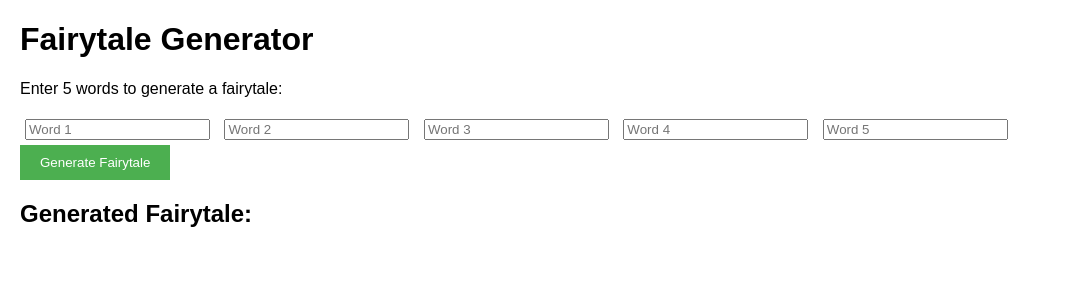
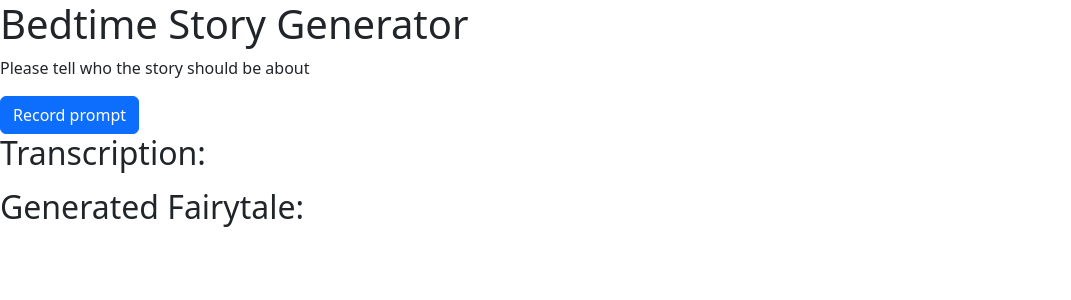
Before and after one commit to Morgenmuffel/py-ai-bedtime-story, a Flask app: page / in a window 1280 px wide. Shown: the top 300 px of the page, without its empty margins (0-1071 px from the left). Run offline with Flask 3, Linux system fonts and the light colour scheme; parts of the project's set-up code (start-up, migrations or seed data) failed here and were passed over.

Commit message:
version 1

```diff
--- a/app.py
+++ b/app.py
@@ -1,33 +1,48 @@
-from flask import Flask, request, jsonify, render_template
-import requests
+from flask import Flask, request, jsonify, render_template, requests
 import os
+import io
+from openai import OpenAI
 from dotenv import load_dotenv
 
 load_dotenv()
-
-app = Flask(__name__)
 
 OPENAI_API_KEY = os.getenv("OPENAI_API_KEY")
 ELEVENLABS_API_KEY = os.getenv("ELEVENLABS_API_KEY")
 VOICE_ID = "OOTZSkkPGHD1csczSCmT"
 # or use premade voices in elevenlabs like CwhRBWXzGAHq8TQ4Fs17
 
+app = Flask(__name__)
+
+client = OpenAI()
 
 @app.route("/")
 def index():
     return render_template("index.html")
 
+@app.route("/transcribe", methods=["POST"])
+def transcribe():
+    file = request.files["audio"]
+    buffer = io.BytesIO(file.read())
+    buffer.name = "audio.webm"
+
+    transcript = client.audio.transcriptions.create(
+        model="whisper-1",
+        file=buffer,
+        language="ru"
+    )
+
+    return {"output": transcript.text}
 
 @app.route("/generate-fairytale", methods=["POST"])
 def generate_fairytale():
     data = request.json
-    words = data.get("words")
+    transcription = data.get("transcription")
 
-    if not words or len(words) < 3:
-        return jsonify({"error": "Please provide at least 3 words."}), 400
+    if not transcription or len(transcription) < 3:
+        return jsonify({"error": "Please provide prompt"}), 400
 
-    prompt = f"Write a bed-time story in Russian that fits 2.5 years old and contains the following heros or things: {', '.join(words)}. \
-                The story should be 8-10 short sentences long and end with everybody going to bed."
+    prompt = f"Write a bed-time story in Russian that fits 2.5 years old about: {transcription}. \
+                The story should be 8-10 short sentences long and end with everybody get tired and going to bed."
 
     try:
         response = requests.post(
--- /dev/null
+++ b/static/app.js
@@ -0,0 +1,104 @@
+const record = document.querySelector(".record");
+const output = document.querySelector(".prompt");
+
+if (navigator.mediaDevices.getUserMedia) {
+
+    let onMediaSetupSuccess = function (stream) {
+        const mediaRecorder = new MediaRecorder(stream);
+        let chunks = [];
+
+        record.onclick = function() {
+            if (mediaRecorder.state == "recording") {
+                mediaRecorder.stop();
+                record.classList.remove("btn-danger");
+                record.classList.add("btn-primary");
+            } else {
+                mediaRecorder.start();
+                record.classList.remove("btn-primary");
+                record.classList.add("btn-danger");
+            }
+        }
+
+        mediaRecorder.ondataavailable = function (e) {
+            chunks.push(e.data);
+        }
+
+        mediaRecorder.onstop = function () {
+            let blob = new Blob(chunks, {type: "audio/webm"});
+            chunks = [];
+
+            let formData = new FormData();
+            formData.append("audio", blob);
+
+            fetch("/transcribe", {
+                method: "POST",
+                body: formData
+            }).then((response) => response.json())
+            .then((data) => {
+                output.innerHTML = data.output;
+                document.getElementById('generateButton').style.display = 'inline'
+            })
+        }
+    }
+
+    let onMediaSetupFailure = function(err) {
+        alert(err);
+    }
+
+    navigator.mediaDevices.getUserMedia({ audio: true}).then(onMediaSetupSuccess, onMediaSetupFailure);
+
+} else {
+    alert("getUserMedia is not supported in your browser!")
+}
+
+let generatedFairytale = ''
+
+async function generateFairytale() {
+  const transcription = document.getElementById('transcription').value
+
+  if (!transcription) {
+    alert('No transcription provided!')
+    return
+  }
+
+  const response = await fetch('/generate-fairytale', {
+    method: 'POST',
+    headers: {
+      'Content-Type': 'application/json',
+    },
+    body: JSON.stringify({ transcription: transcription }),
+  })
+
+  const data = await response.json()
+  if (data.error) {
+    document.getElementById('fairytale').textContent = 'Error generating fairytale: ' + data.error
+  } else {
+    generatedFairytale = data.fairytale
+    document.getElementById('fairytale').textContent = data.fairytale
+    document.getElementById('voiceOverButton').style.display = 'inline'
+  }
+}
+
+async function voiceOverFairytale() {
+  if (!generatedFairytale) {
+    alert('No fairytale to voice over!')
+    return
+  }
+
+  const response = await fetch('/voice-over', {
+    method: 'POST',
+    headers: {
+      'Content-Type': 'application/json',
+    },
+    body: JSON.stringify({ fairytale: generatedFairytale }),
+  })
+
+  const data = await response.json()
+  if (data.audioUrl) {
+    const audioPlayer = document.createElement('audio')
+    audioPlayer.src = data.audioUrl
+    audioPlayer.controls = true
+    document.body.appendChild(audioPlayer)
+    audioPlayer.play()
+  }
+}
--- a/templates/index.html
+++ b/templates/index.html
@@ -3,29 +3,18 @@
   <head>
     <meta charset="UTF-8" />
     <meta name="viewport" content="width=device-width, initial-scale=1.0" />
-    <title>Fairytale Generator</title>
+    <title>Bedtime Story Generator</title>
+    <link href="https://cdn.jsdelivr.net/npm/bootstrap@5.3.3/dist/css/bootstrap.min.css" rel="stylesheet" integrity="sha384-QWTKZyjpPEjISv5WaRU9OFeRpok6YctnYmDr5pNlyT2bRjXh0JMhjY6hW+ALEwIH" crossorigin="anonymous">
     <style>
-      body {
-        font-family: Arial, sans-serif;
-        margin: 20px;
-      }
-      input {
-        margin: 5px;
-      }
-      button {
-        padding: 10px 20px;
-        background-color: #4caf50;
-        color: white;
-        border: none;
-        cursor: pointer;
-      }
-      button:hover {
-        background-color: #45a049;
-      }
       #fairytale {
         margin-top: 20px;
         margin-bottom: 20px;
         white-space: pre-wrap;
+      }
+      #generateButton {
+        margin-top: 10px;
+        margin-bottom: 10px;
+        display: none;
       }
       #voiceOverButton {
         margin-top: 10px;
@@ -35,76 +24,18 @@
     </style>
   </head>
   <body>
-    <h1>Fairytale Generator</h1>
-    <p>Enter 5 words to generate a fairytale:</p>
-    <input type="text" id="word1" placeholder="Word 1" />
-    <input type="text" id="word2" placeholder="Word 2" />
-    <input type="text" id="word3" placeholder="Word 3" />
-    <input type="text" id="word4" placeholder="Word 4" />
-    <input type="text" id="word5" placeholder="Word 5" />
-    <br />
-    <button onclick="generateFairytale()">Generate Fairytale</button>
+    <h1>Bedtime Story Generator</h1>
+    <p>Please tell who the story should be about</p>
+    <button type="button" class="btn btn-primary record">Record prompt</button>
+    <h2>Transcription:</h2>
+    <p id="transcription" class="prompt"></p>
+    <button id="generateButton" class="btn btn-primary generate" onclick="generateFairytale()">Generate Story</button>
+
+    <h2>Generated Fairytale:</h2>
+    <p id="fairytale"></p>
+
     <button id="voiceOverButton" onclick="voiceOverFairytale()">Voice Over</button>
 
-    <h2>Generated Fairytale:</h2>
-    <div id="fairytale"></div>
-
-    <script>
-      let generatedFairytale = ''
-
-      async function generateFairytale() {
-        const word1 = document.getElementById('word1').value
-        const word2 = document.getElementById('word2').value
-        const word3 = document.getElementById('word3').value
-        const word4 = document.getElementById('word4').value
-        const word5 = document.getElementById('word5').value
-
-        if (!word1 || !word2 || !word3 || !word4 || !word5) {
-          alert('Please enter all 5 words!')
-          return
-        }
-
-        const response = await fetch('/generate-fairytale', {
-          method: 'POST',
-          headers: {
-            'Content-Type': 'application/json',
-          },
-          body: JSON.stringify({ words: [word1, word2, word3, word4, word5] }),
-        })
-
-        const data = await response.json()
-        if (data.error) {
-          document.getElementById('fairytale').textContent = 'Error generating fairytale: ' + data.error
-        } else {
-          generatedFairytale = data.fairytale
-          document.getElementById('fairytale').textContent = data.fairytale
-          document.getElementById('voiceOverButton').style.display = 'inline'
-        }
-      }
-
-      async function voiceOverFairytale() {
-        if (!generatedFairytale) {
-          alert('No fairytale to voice over!')
-          return
-        }
-
-        const response = await fetch('/voice-over', {
-          method: 'POST',
-          headers: {
-            'Content-Type': 'application/json',
-          },
-          body: JSON.stringify({ fairytale: generatedFairytale }),
-        })
-
-        const data = await response.json()
-        if (data.audioUrl) {
-          const audioPlayer = document.createElement('audio')
-          audioPlayer.src = data.audioUrl
-          audioPlayer.controls = true
-          document.body.appendChild(audioPlayer)
-          audioPlayer.play()
-        }
-      }
-    </script>
+    <script src="{{ url_for('static', filename='app.js') }}"></script>
   </body>
 </html>
```
Also changed, not shown: speech_text.py (added, +78 -0 lines), 1 other file.
